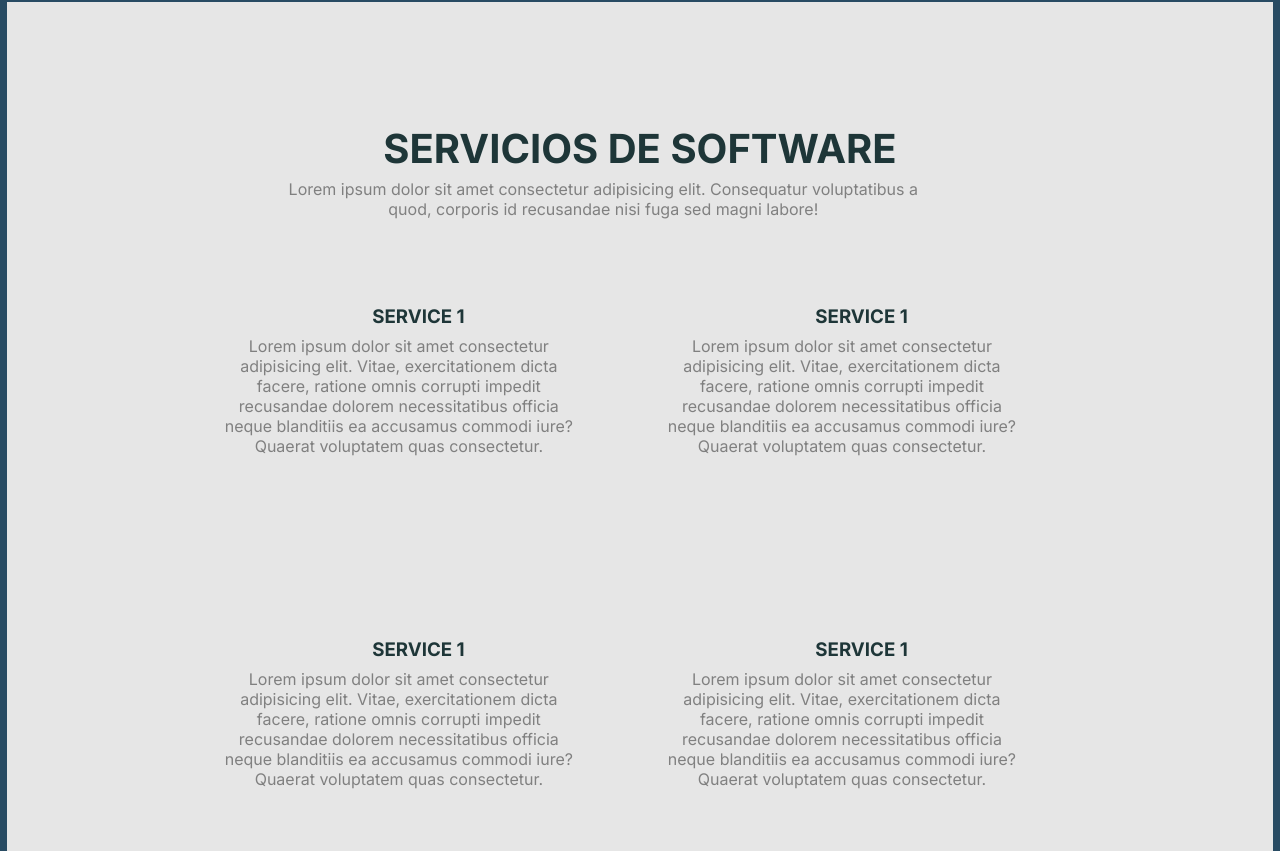
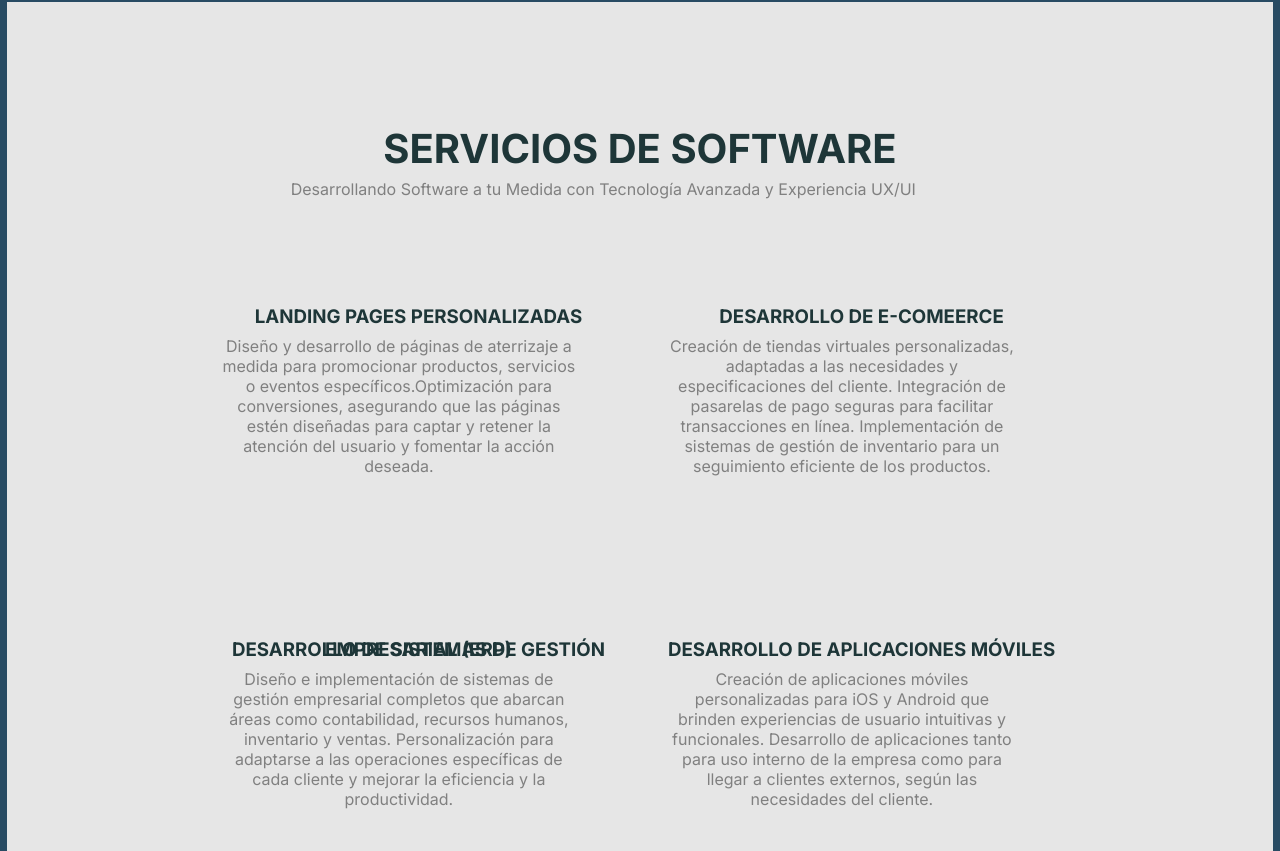
Before and after one commit to alejoborracci21/ALK-Software, a Next.js app: page / in a window 1280 px wide. Shown: the part 849-1700 px from the top of the page. Built offline with nearby package versions, Linux system fonts and the light colour scheme.

Commit message:
Se cambio texto de services/styles de about

```diff
--- a/src/app/about/page.module.css
+++ b/src/app/about/page.module.css
@@ -4,7 +4,7 @@
     flex-direction: column;
     justify-content: center;
     color: black;
-    background: linear-gradient(to top, #ffffff, #767779);
+    background: linear-gradient(to top, #ffffff, #0f3a57);
 }
 
 .container {
@@ -12,24 +12,27 @@
     flex-direction: row;
     align-items: center;
     text-align: center;
+    background: linear-gradient(to top, #dde6eb, #0f3a57 75%);
+    border-radius:7%;
+
 }
 
 .container h1 {
+    width: 75%;
     margin-bottom: 10px;
     color: #000000;
     font-size: 2.5em;
     font-weight: 600;
     line-height: 2rem;
-
-    /* Espacio entre el título y el párrafo */
 }
 
 .container span{
-    color: #05222e;
+    color: #0047b1;
 }
 
 .texto {
     flex: 1;
+    width: 75%;
     /* Hace que el texto ocupe el espacio restante */
     height: 80%;
     font-size: 18px;
@@ -42,14 +45,15 @@
 .imagenAbout {
     border-radius: 100px;
     filter: none;
-    max-width: 30%;
+    max-width: 35%;
     height: auto;
     margin-top: 70px;
     margin-bottom: 50px;
     display: flex;
     align-items: center;
     text-align: center;
-    transform: rotate(90deg);
+    margin-left: -90px;
+    left: -80px;
 }
 
 .galeria {
@@ -68,7 +72,7 @@
 .card {
     width: 250px;
     height: 300px;
-    background: #963f3f;
+    background: #0f3a57;
     padding: 2rem 1.5rem;
     transition: box-shadow .3s ease, transform .2s ease;
     border-radius: 5%;
@@ -140,7 +144,7 @@
     display: flex;
     height: 30px;
     width: 30px;
-    fill: #05222e;
+    fill: #fdfdfd;
     cursor: pointer;
     transition: fill 0.2s ease, transform 0.2s ease;
 }
@@ -154,7 +158,7 @@
 }
 
 .cardtitle span{
-    color: #05222e;
+    color: #188b5b;
 }
 
 .cardsubtitle {
--- a/src/app/page.tsx
+++ b/src/app/page.tsx
@@ -17,35 +17,31 @@ export default function Landing() {
           </div>
         </div>
         <div className={styles.page2}>
-        <div className= {styles.title2}>
+          <div className={styles.title2}>
             <h2 className={styles.h2}>Servicios de Software</h2>
-          <p className={styles.p}>Lorem ipsum dolor sit amet consectetur adipisicing elit. Consequatur voluptatibus a quod, corporis id recusandae nisi fuga sed magni labore!</p>
+            <p className={styles.p}>Desarrollando Software a tu Medida con Tecnología Avanzada y Experiencia UX/UI</p>
           </div>
 
           <div className={styles.services}>
             <div className={styles.service}>
-            <h3 className={styles.h3}>Service 1</h3>
-             <p className={styles.p}>Lorem ipsum dolor sit amet consectetur adipisicing elit. Vitae,
-              exercitationem dicta facere, ratione omnis corrupti impedit recusandae dolorem necessitatibus officia neque
-              blanditiis ea accusamus commodi iure? Quaerat voluptatem quas consectetur.</p>
+              <h3 className={styles.h3}>Landing Pages Personalizadas</h3>
+              <p className={styles.p}>Diseño y desarrollo de páginas de aterrizaje a medida para promocionar productos, servicios o eventos específicos.Optimización para conversiones, asegurando que las páginas estén diseñadas para captar y retener la atención del usuario y fomentar la acción deseada.</p>
             </div>
             <div className={styles.service}>
-          <h3 className={styles.h3}>Service 1</h3>
-             <p className={styles.p}>Lorem ipsum dolor sit amet consectetur adipisicing elit. Vitae,
-              exercitationem dicta facere, ratione omnis corrupti impedit recusandae dolorem necessitatibus officia neque
-              blanditiis ea accusamus commodi iure? Quaerat voluptatem quas consectetur.</p>
+              <h3 className={styles.h3}>Desarrollo de E-Comeerce</h3>
+              <p className={styles.p}>Creación de tiendas virtuales personalizadas, adaptadas a las necesidades y especificaciones del cliente.
+                Integración de pasarelas de pago seguras para facilitar transacciones en línea.
+                Implementación de sistemas de gestión de inventario para un seguimiento eficiente de los productos.</p>
             </div>
             <div className={styles.service}>
-          <h3 className={styles.h3}>Service 1</h3>
-             <p className={styles.p}>Lorem ipsum dolor sit amet consectetur adipisicing elit. Vitae,
-              exercitationem dicta facere, ratione omnis corrupti impedit recusandae dolorem necessitatibus officia neque
-              blanditiis ea accusamus commodi iure? Quaerat voluptatem quas consectetur.</p>
+              <h3 className={styles.h3}>Desarrollo de Sistemas de Gestión Empresarial (ERP)</h3>
+              <p className={styles.p}>Diseño e implementación de sistemas de gestión empresarial completos que abarcan áreas como contabilidad, recursos humanos, inventario y ventas.
+Personalización para adaptarse a las operaciones específicas de cada cliente y mejorar la eficiencia y la productividad.</p>
             </div>
             <div className={styles.service}>
-          <h3 className={styles.h3}>Service 1</h3>
-             <p className={styles.p}>Lorem ipsum dolor sit amet consectetur adipisicing elit. Vitae,
-              exercitationem dicta facere, ratione omnis corrupti impedit recusandae dolorem necessitatibus officia neque
-              blanditiis ea accusamus commodi iure? Quaerat voluptatem quas consectetur.</p>
+              <h3 className={styles.h3}>Desarrollo de Aplicaciones Móviles</h3>
+              <p className={styles.p}>Creación de aplicaciones móviles personalizadas para iOS y Android que brinden experiencias de usuario intuitivas y funcionales.
+Desarrollo de aplicaciones tanto para uso interno de la empresa como para llegar a clientes externos, según las necesidades del cliente.</p>
             </div>
           </div>
         </div>
--- a/src/app/pagestyles.module.css
+++ b/src/app/pagestyles.module.css
@@ -1,4 +1,4 @@
-.main{
+.main {
     display: flex;
     align-items: center;
     justify-content: center;
@@ -6,34 +6,37 @@
     padding: 0;
     margin-top: 4%;
     background-color: #284B63;
+    flex-wrap: wrap;
 }
 
-.page1{
+.page1 {
     width: 80vw;
     height: 100vh;
     margin: auto;
     display: flex;
     box-sizing: border-box;
-
+    flex-wrap: wrap;
 }
 
-.left, .right{
+.left,
+.right {
     width: 50%;
     height: 100%;
     box-sizing: border-box;
 }
 
-.left{
+.left {
     color: white;
     padding: 2em;
 }
 
-.title{
+.title {
     margin-top: 20%;
     font-size: 40px;
     height: 40%;
 }
-.title h1{
+
+.title h1 {
     height: 80%;
     font: 18px;
     line-height: 75px;
@@ -41,7 +44,7 @@ display: flex;
     color: #76d9df;
 }
 
-.pp{
+.pp {
 
     font: 18px;
     line-height: 20px;
@@ -49,7 +52,7 @@ display: flex;
 
 }
 
-.p{
+.p {
 
     font: 18px;
     line-height: 20px;
@@ -58,7 +61,7 @@ display: flex;
 
 }
 
-.right{
+.right {
     background-image: url('../img/pngegg.png');
     background-size: contain;
     background-repeat: no-repeat;
@@ -66,7 +69,7 @@ display: flex;
 
 }
 
-.page2{
+.page2 {
     width: 98.9vw;
     height: 110vh;
     background-color: #E6E6E6;
@@ -76,7 +79,7 @@ display: flex;
 
 }
 
-.services{
+.services {
     height: 80%;
 
     width: 100%;
@@ -88,7 +91,7 @@ display: flex;
     box-sizing: border-box;
 }
 
-.service{
+.service {
     height: 30%;
     width: 35%;
     padding: 2%;
@@ -97,11 +100,12 @@ display: flex;
 
 }
 
-.h3{
+.h3 {
     text-transform: uppercase;
     color: #1e3638;
 }
-.title2{
+
+.title2 {
 
     width: 60%;
     text-align: center;
@@ -113,14 +117,16 @@ display: flex;
 
 }
 
-.h2{
+.h2 {
     color: #1e3638;
     font-size: 40px;
     margin-bottom: 4%;
     text-transform: uppercase;
+    display: flexbox;
+    flex: 1;
 }
 
-.page3{
+.page3 {
     width: 100%;
     height: 100vh;
     padding: 2%;
```
Lines whose indentation alone changed are shown as unchanged.
